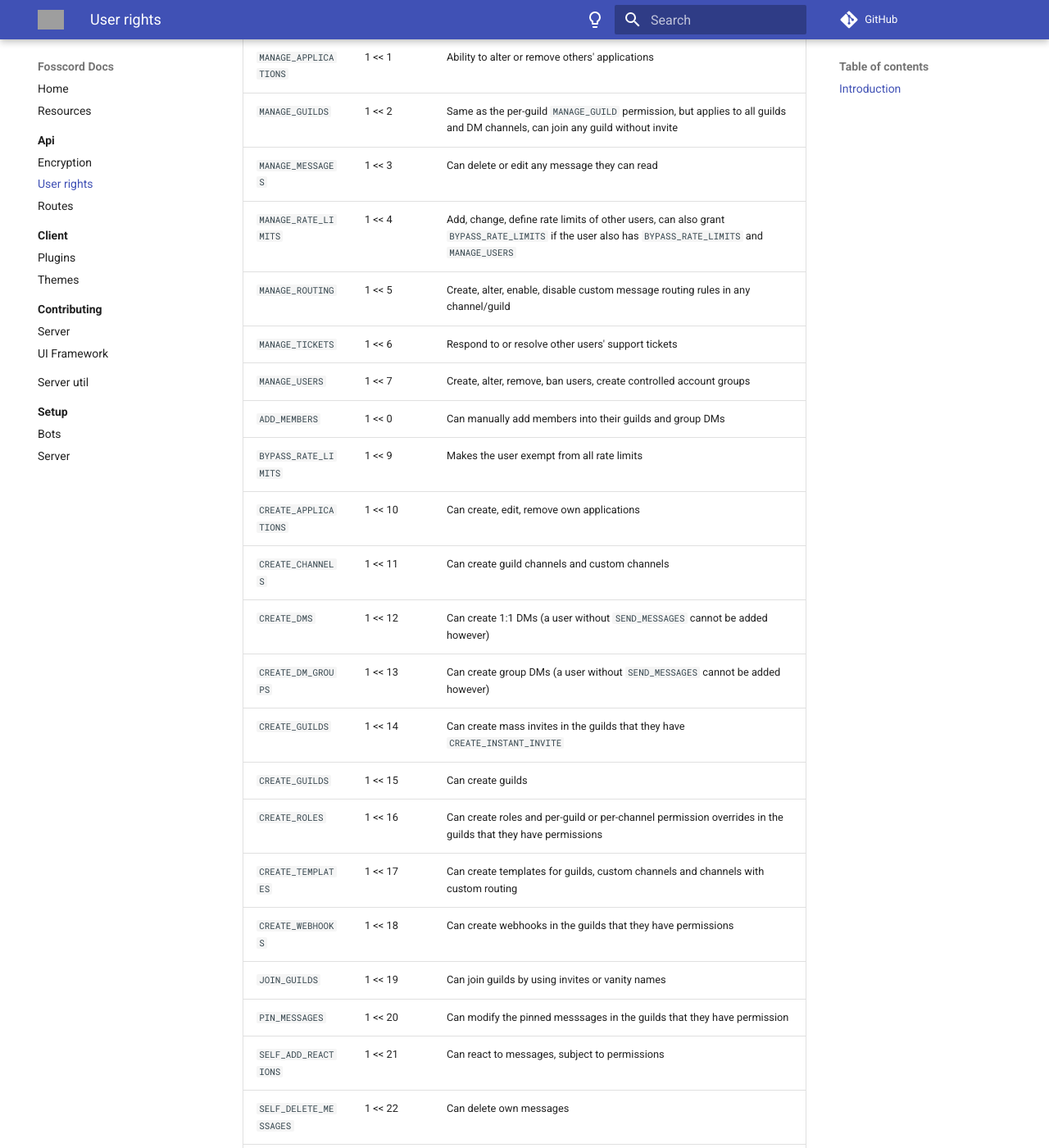
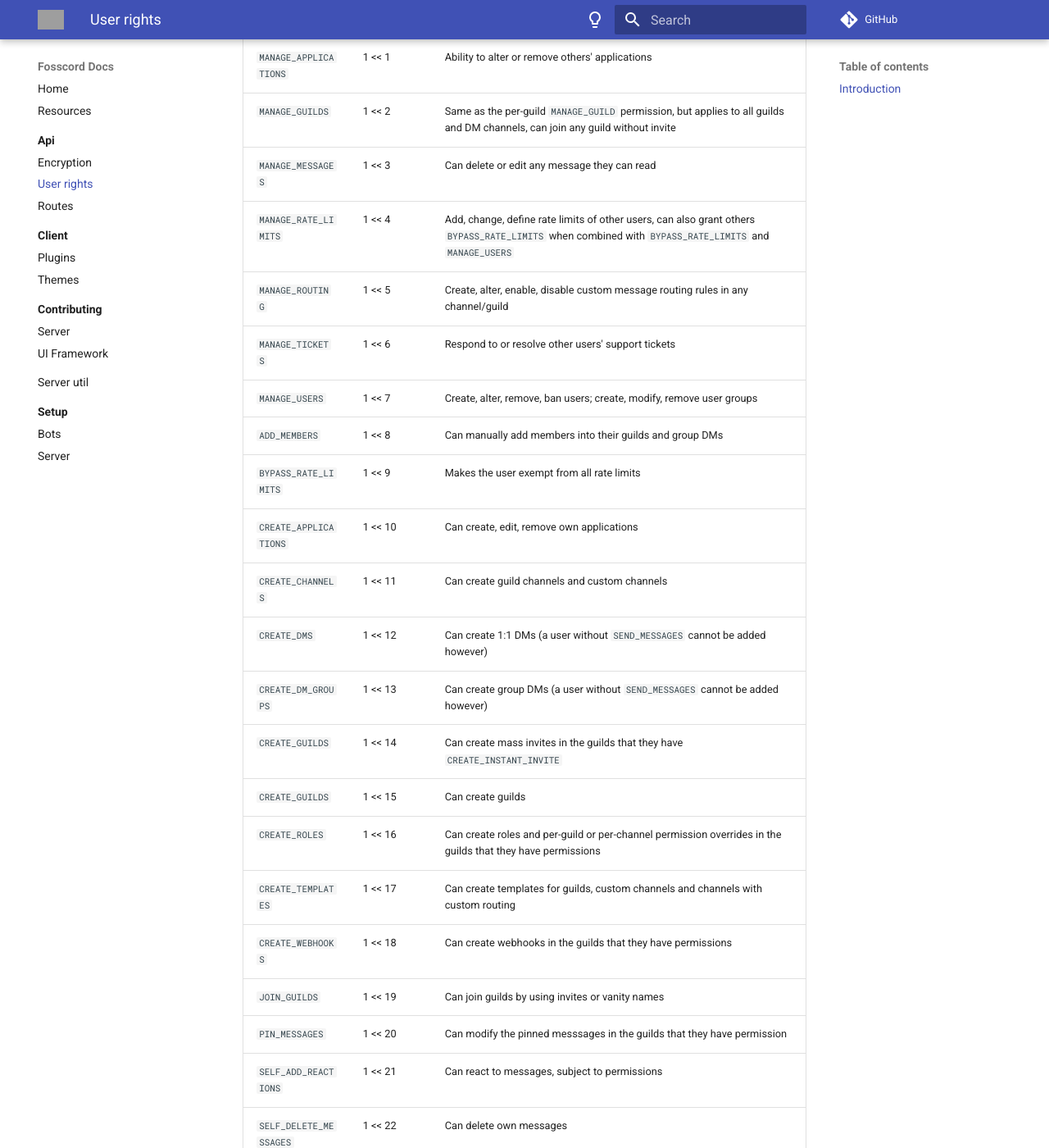
Before and after one commit to spacebarchat/docs, an MkDocs documentation site: the page built from docs/api/rights.md, in a window 1280 px wide and 1400 px high, scrolled down 342 px. Shown: the whole window at 82% size. Built offline with MkDocs 1.6.1 and Material for MkDocs 9.7.7, drawn with Linux system fonts in a browser that asks for light colours; comment, search, counter and statistics services are not loaded; some of the changed text lies outside the part shown; grey boxes are pictures that could not be loaded.

```diff
--- a/docs/api/rights.md
+++ b/docs/api/rights.md
@@ -11,11 +11,11 @@ Right | Value | Grants when it's 1
 `MANAGE_APPLICATIONS` | 1 << 1 | Ability to alter or remove others' applications
 `MANAGE_GUILDS` | 1 << 2 | Same as the per-guild `MANAGE_GUILD` permission, but applies to all guilds and DM channels, can join any guild without invite
 `MANAGE_MESSAGES` | 1 << 3 | Can delete or edit any message they can read
-`MANAGE_RATE_LIMITS` | 1 << 4 | Add, change, define rate limits of other users, can also grant `BYPASS_RATE_LIMITS` if the user also has `BYPASS_RATE_LIMITS` and `MANAGE_USERS`
+`MANAGE_RATE_LIMITS` | 1 << 4 | Add, change, define rate limits of other users, can also grant others `BYPASS_RATE_LIMITS` when combined with `BYPASS_RATE_LIMITS` and `MANAGE_USERS`
 `MANAGE_ROUTING` | 1 << 5 | Create, alter, enable, disable custom message routing rules in any channel/guild
 `MANAGE_TICKETS` | 1 << 6 | Respond to or resolve other users' support tickets
-`MANAGE_USERS` | 1 << 7 | Create, alter, remove, ban users, create controlled account groups
-`ADD_MEMBERS` | 1 << 0 | Can manually add members into their guilds and group DMs
+`MANAGE_USERS` | 1 << 7 | Create, alter, remove, ban users; create, modify, remove user groups
+`ADD_MEMBERS` | 1 << 8 | Can manually add members into their guilds and group DMs
 `BYPASS_RATE_LIMITS` | 1 << 9 | Makes the user exempt from all rate limits
 `CREATE_APPLICATIONS` | 1 << 10 | Can create, edit, remove own applications
 `CREATE_CHANNELS` | 1 << 11 | Can create guild channels and custom channels
```
Also changed, not shown: other parts of docs/api/rights.md (+2 -2 lines).
